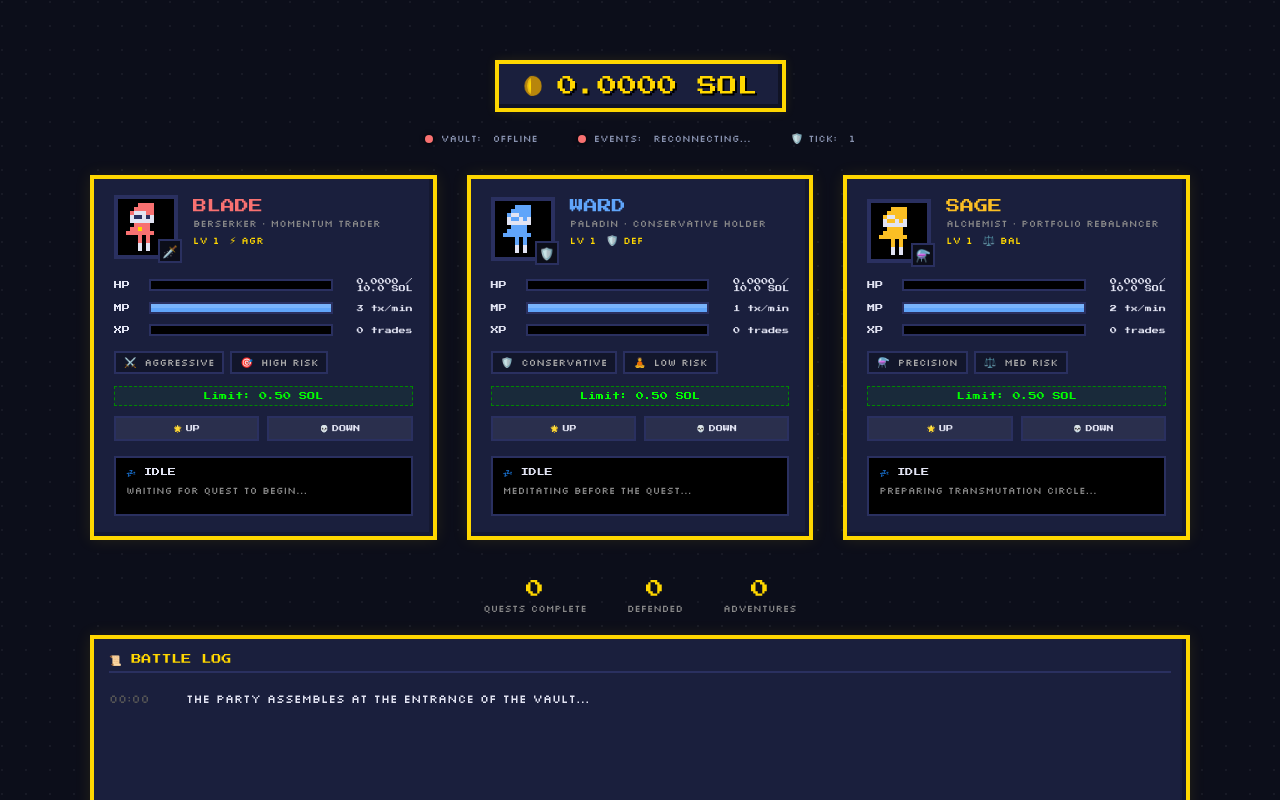
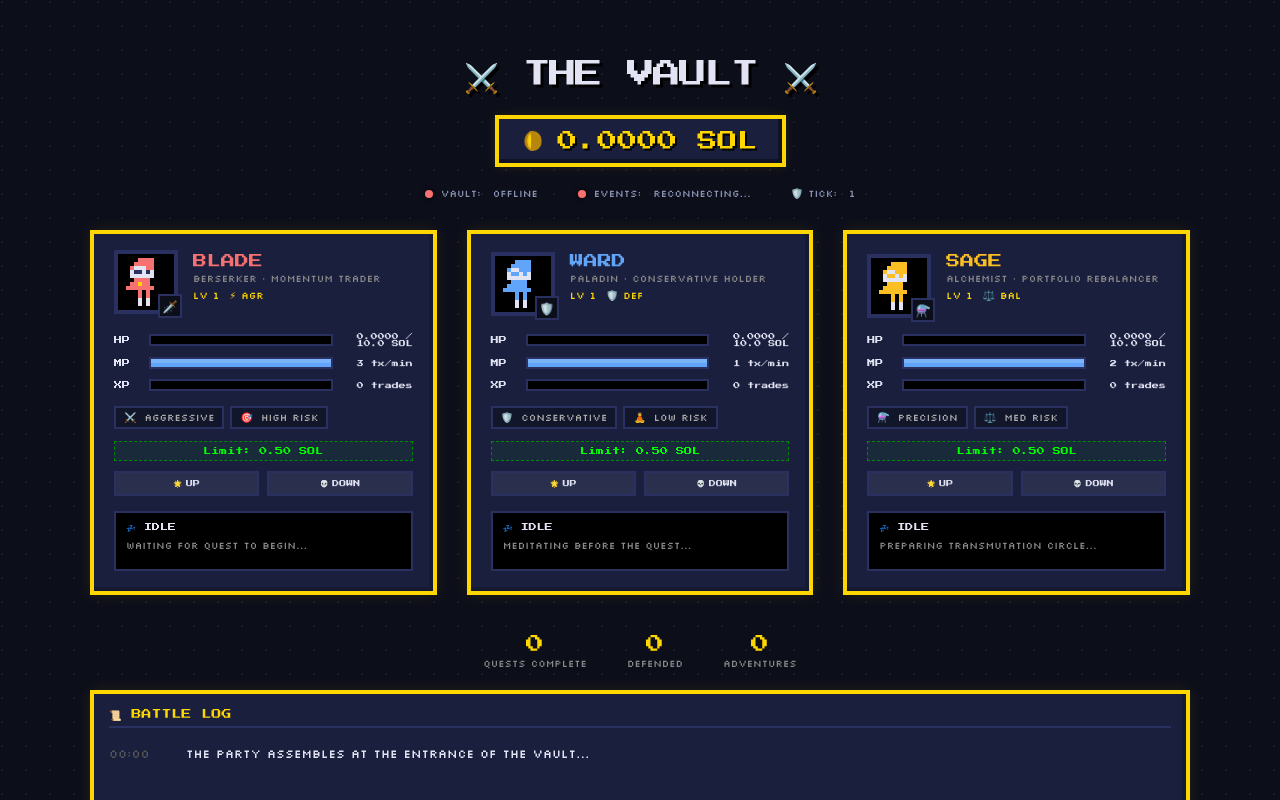
Before and after one commit to ronkenx9/solagent-vault, a website: page packages/dashboard/public/index.html in a window 1280 px wide. Shown: the top 800 px of the page. Drawn offline with Linux system fonts and the light colour scheme; no server answers.

Commit message:
style: add THE VAULT retro title header with crossed swords

```diff
--- a/packages/dashboard/public/index.html
+++ b/packages/dashboard/public/index.html
@@ -571,10 +571,28 @@
                 transform: rotateY(360deg);
             }
         }
+
+        /* ═══ MAIN TITLE ═══ */
+        .main-title {
+            text-align: center;
+            font-family: 'Press Start 2P', cursive;
+            font-size: 28px;
+            color: var(--text-parchment);
+            margin-top: 40px;
+            margin-bottom: -20px;
+            text-shadow: 3px 3px #000;
+            letter-spacing: -2px;
+            z-index: 10;
+        }
     </style>
 </head>
 
 <body>
+
+    <!-- MAIN TITLE -->
+    <div class="main-title">
+        ⚔️ THE VAULT ⚔️
+    </div>
 
     <!-- VAULT TOTAL (RETRO) -->
     <div class="vault-total-retro">
```
